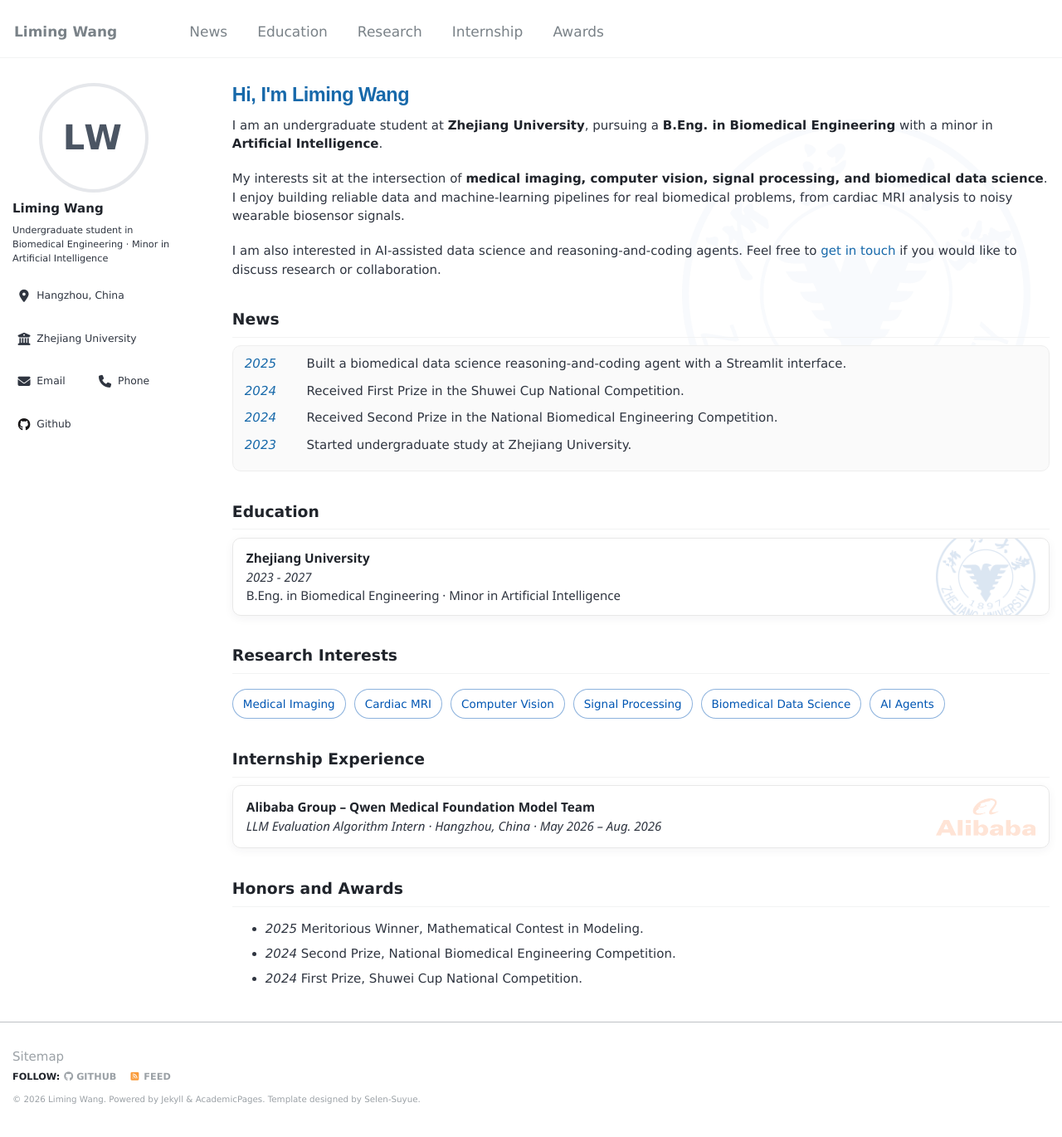
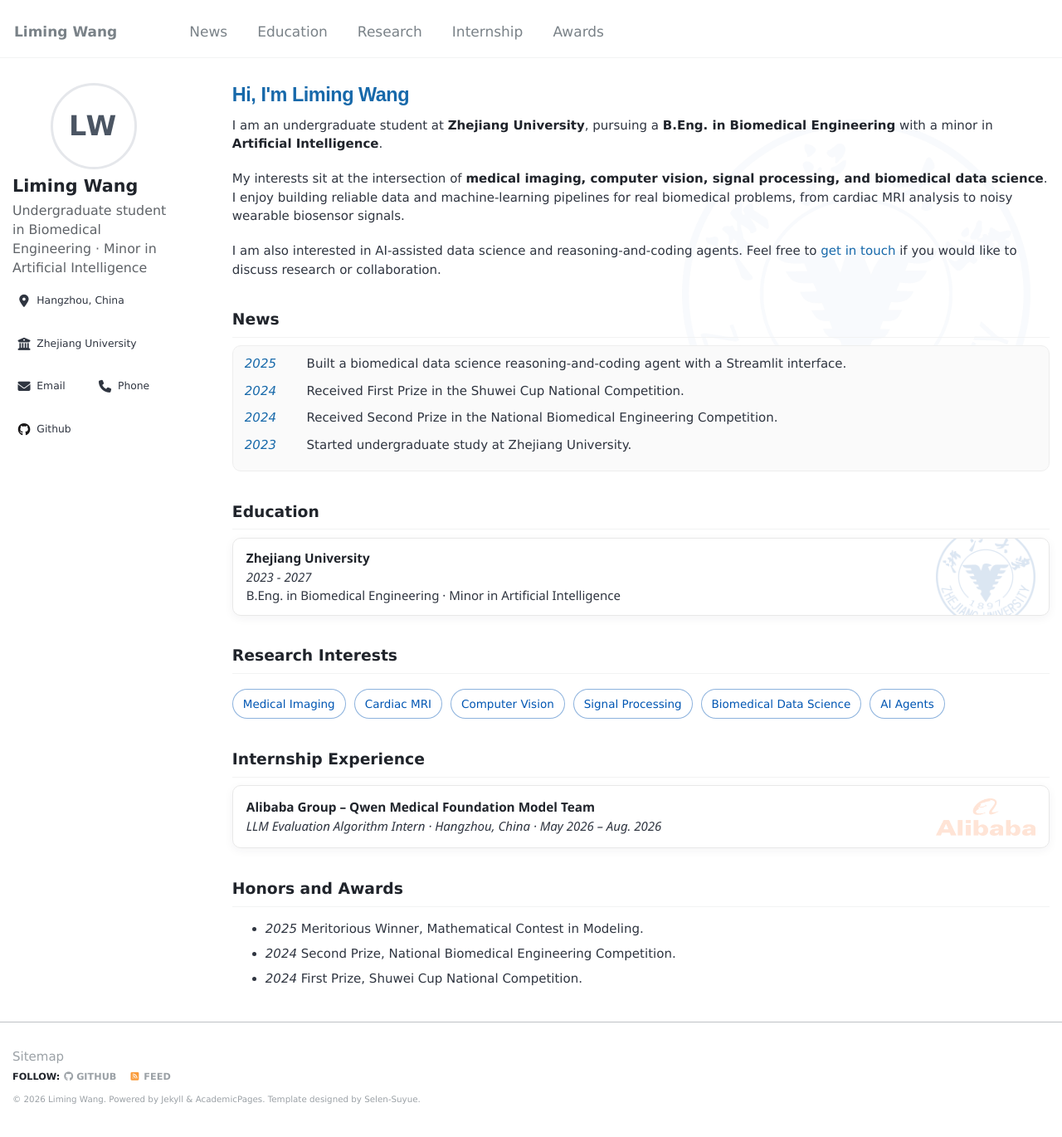
Before and after one commit to wwoozyq/wwoozyq.github.io, a Jekyll site: the page built from _pages/about.md, in a window 1280 px wide and 1400 px high. Shown: the top 1370 px of the window at 83% size. Built offline with Jekyll 4.4.1, drawn with Linux system fonts in a browser that asks for light colours; some web fonts are replaced.

Commit message:
Compact personal information sidebar

```diff
--- a/assets/css/home.css
+++ b/assets/css/home.css
@@ -727,6 +727,36 @@
             background: #ffffff;
         }
 
+        /* Compact, card-free personal profile block. */
+        .sidebar .author__avatar::before {
+            width: 104px;
+            height: 104px;
+            border-width: 3px;
+            font-size: 1.85rem;
+        }
+
+        .sidebar .author__content {
+            padding-top: 0;
+        }
+
+        .sidebar .author__name {
+            margin-top: 8px;
+            margin-bottom: 6px;
+            font-size: 1.15rem;
+        }
+
+        .sidebar .author__bio {
+            margin-top: 0;
+            margin-bottom: 12px;
+            color: #5f6368;
+            font-size: 0.88rem;
+            line-height: 1.45;
+        }
+
+        .sidebar .author__urls.social-icons {
+            margin-top: 4px;
+        }
+
         /* Keep education and internship entries compact like a CV timeline. */
         .experience-container {
             gap: 12px;
```
Also changed, not shown: _pages/about.md (+1 -1 lines).
